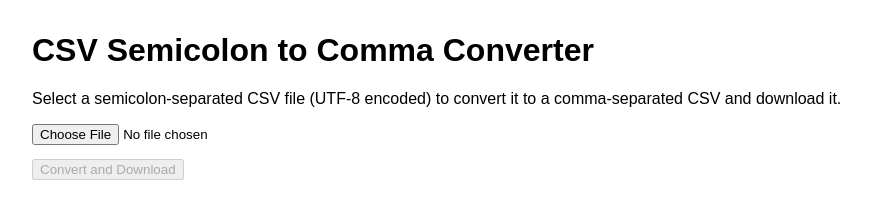
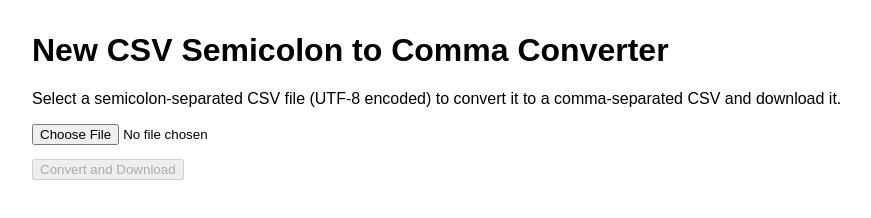
Before and after one commit to l-laurencich/csv-converter-tool, a plain HTML site: page index.html in a window 1280 px wide. Shown: the whole page, without its empty margins (0-871 px from the left). Drawn offline with Linux system fonts and the light colour scheme.

Commit message:
new design

```diff
--- a/index.html
+++ b/index.html
@@ -13,7 +13,7 @@
   </style>
 </head>
 <body>
-  <h1>CSV Semicolon to Comma Converter</h1>
+  <h1>New CSV Semicolon to Comma Converter</h1>
   <p>Select a semicolon-separated CSV file (UTF-8 encoded) to convert it to a comma-separated CSV and download it.</p>
   <input type="file" id="csvFileInput" accept=".csv" />
   <button id="convertBtn" disabled>Convert and Download</button>
```
